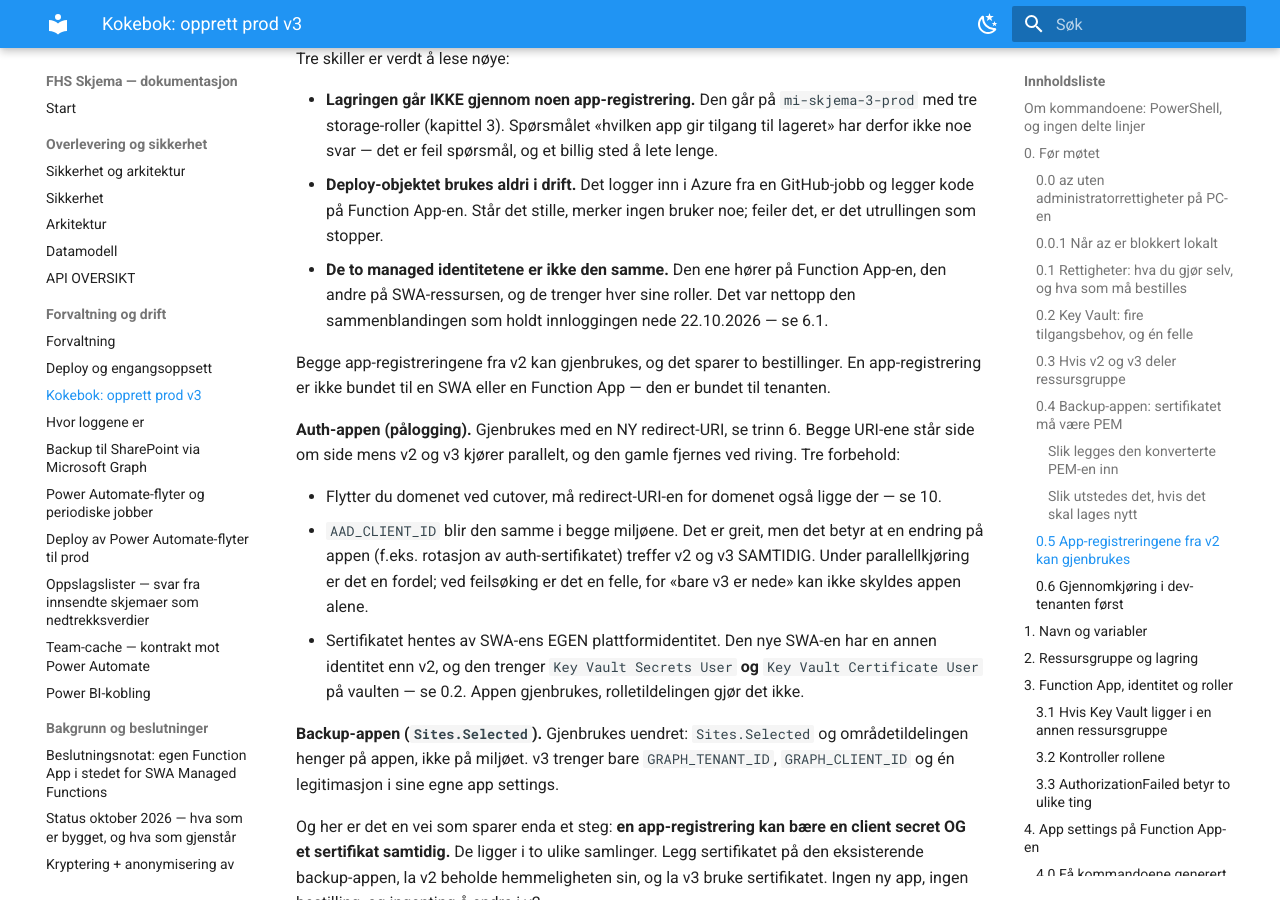
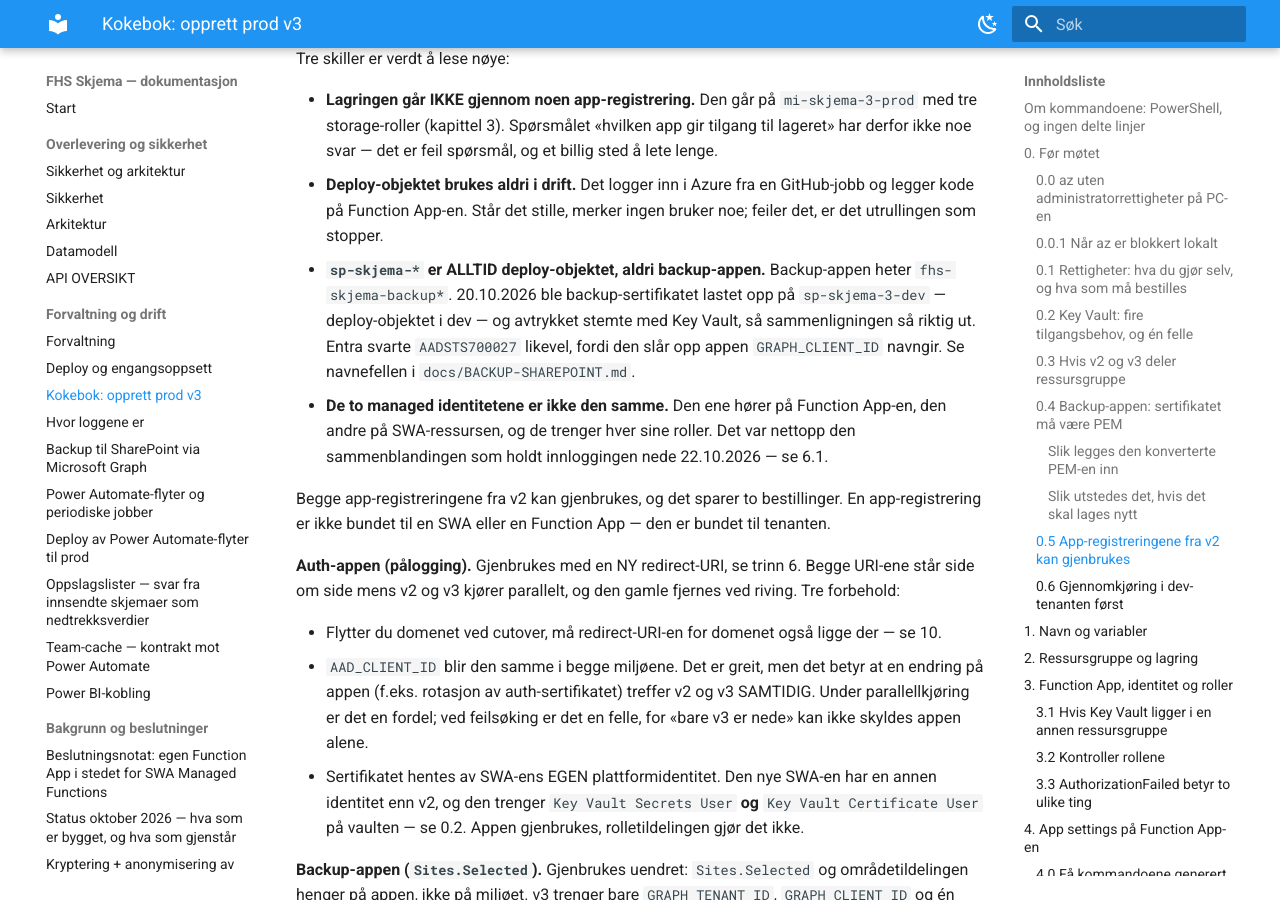
Before and after one commit to jachrist/skjema-swa, an MkDocs documentation site: the page built from docs/KOKEBOK-PROD-V3.md, in a window 1280 px wide and 900 px high, scrolled down 14343 px. Built offline with MkDocs 1.6.1 and Material for MkDocs 9.7.7, drawn with Linux system fonts in a browser that asks for light colours; some of the changed text lies outside the part shown.

Commit message:
Navnefellen sto bare i backup-dokumentet, og det er for sent
Deploy-objektet bestilles i kapittel 8, og dev har et tilsvarende. Da er
`sp-skjema-*` to apper man kan forveksle med backup-appen — og den
forvekslingen har skjedd: 20.10.2026 ble backup-sertifikatet lastet opp på
`sp-skjema-3-dev` i stedet. Avtrykket stemte med Key Vault, så
sammenligningen så riktig ut, og Entra svarte AADSTS700027 likevel, fordi
den slår opp appen GRAPH_CLIENT_ID navngir.

Advarselen sto i BACKUP-SHAREPOINT.md. Det er riktig sted å finne den NÅR
man holder på med backup, og for sent når man står i kapittel 8 og skal
bestille en app med akkurat det prefikset. Den står nå også i
identitetstabellen i 0.5, der de fem identitetene skilles fra hverandre.

Bestillingsteksten peker på dev-navnet, så den som bestiller kan se at det
er samme form som alt finnes.

Testen leser backup-appens navn UT AV BACKUP-SHAREPOINT.md og krever at
tabellen navngir samme form. Døper noen om backup-appen, blir tabellen rød
i stedet for å bli stående med det gamle navnet.

Tre mutasjoner prøvd, alle røde: navnefellen fjernet fra 0.5, hendelsen
fjernet, og backup-appen omdøpt i kildedokumentet mens tabellen står.

138 av 138 testfiler OK. Ingen appkode — ingen deploy kreves.

Co-Authored-By: Claude Opus 5 <noreply@anthropic.com>
Claude-Session: https://claude.ai/code/session_016ebSuKji2st85HZS2wAHNH

```diff
--- a/docs/KOKEBOK-PROD-V3.md
+++ b/docs/KOKEBOK-PROD-V3.md
@@ -595,6 +595,12 @@ Tre skiller er verdt å lese nøye:
 * **Deploy-objektet brukes aldri i drift.** Det logger inn i Azure fra en
   GitHub-jobb og legger kode på Function App-en. Står det stille, merker
   ingen bruker noe; feiler det, er det utrullingen som stopper.
+* **`sp-skjema-*` er ALLTID deploy-objektet, aldri backup-appen.** Backup-appen
+  heter `fhs-skjema-backup*`. 20.10.2026 ble backup-sertifikatet lastet opp på
+  `sp-skjema-3-dev` — deploy-objektet i dev — og avtrykket stemte med Key
+  Vault, så sammenligningen så riktig ut. Entra svarte `AADSTS700027`
+  likevel, fordi den slår opp appen `GRAPH_CLIENT_ID` navngir. Se
+  navnefellen i `docs/BACKUP-SHAREPOINT.md`.
 * **De to managed identitetene er ikke den samme.** Den ene hører på Function
   App-en, den andre på SWA-ressursen, og de trenger hver sine roller. Det var
   nettopp den sammenblandingen som holdt innloggingen nede 22.10.2026 — se
@@ -1644,7 +1650,8 @@ tjenestehovedobjektet UTEN rolle — da trenger de ikke røre ressursgruppa
 — og du tildeler rollen selv etterpå:
 
 > **Bestilling:** Opprett et tjenestehovedobjekt (app-registrering med
-> service principal) med navnet `sp-skjema-3-prod-deploy`. Ingen roller, ingen
+> service principal) med navnet `sp-skjema-3-prod-deploy` — tilsvarer
+> `sp-skjema-3-dev` i dev-tenanten. Ingen roller, ingen
 > API-tillatelser, ingen redirect-URI-er. Send meg `appId`, `tenant` og en
 > klienthemmelighet. Hemmeligheten skal IKKE sendes i e-post eller en sak —
 > avtal en egen kanal.
```
Also changed, not shown: 1 other file.
